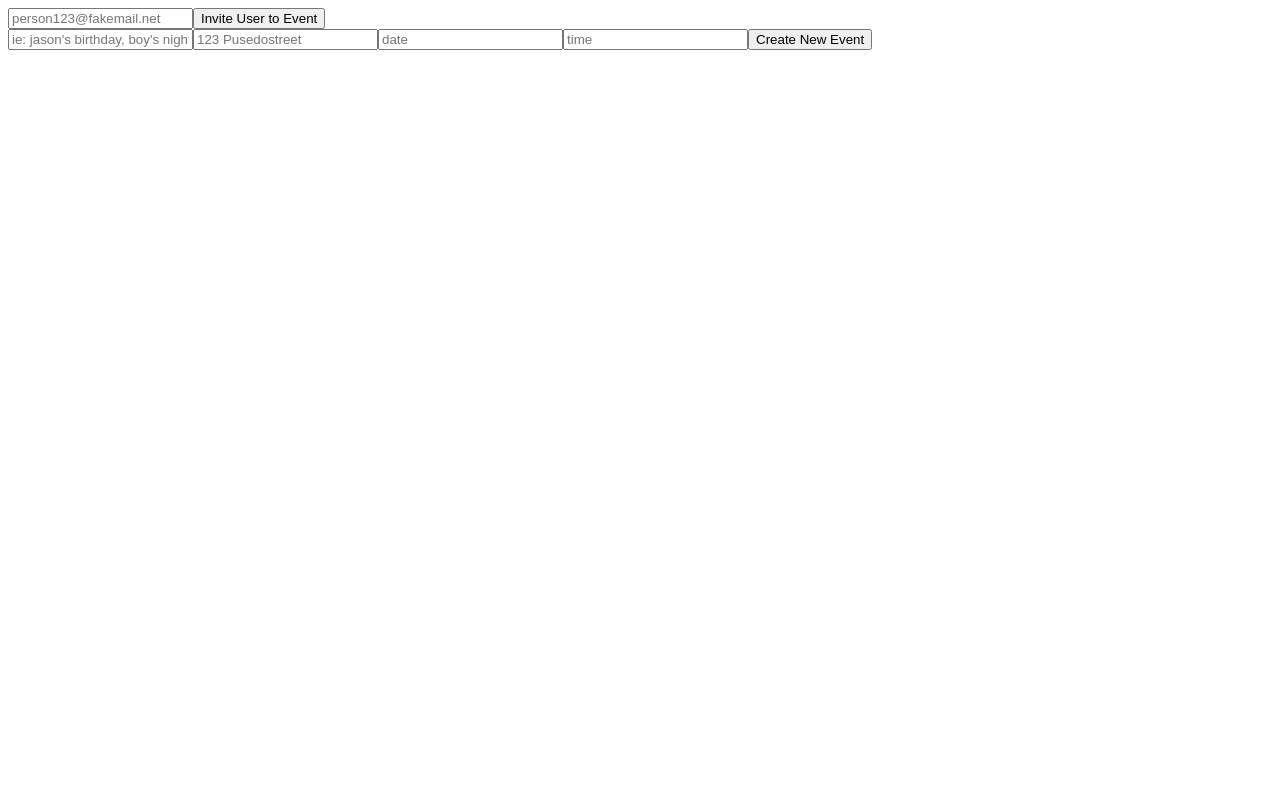
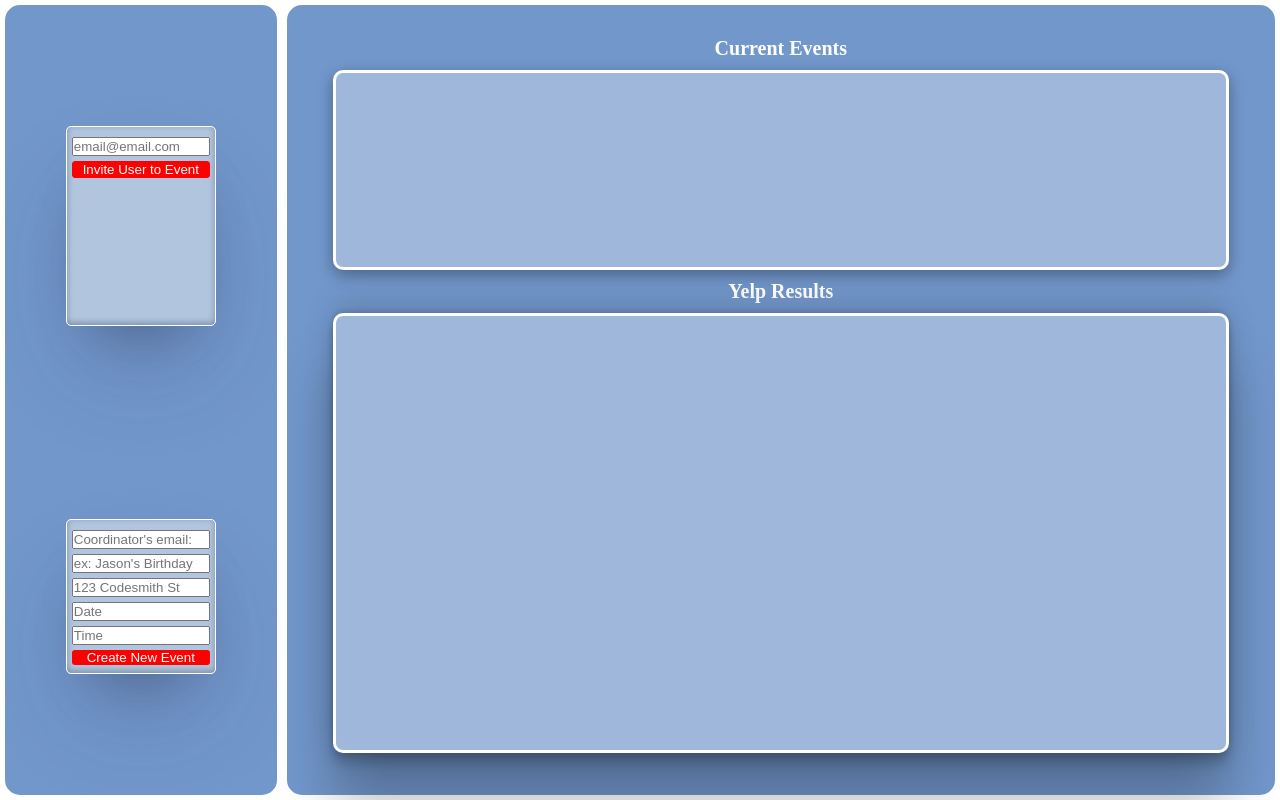
Before and after one commit to tasselled-wobbegong-13/Quizzine, a React app in the folder frontend/: page /dashboard in a window 1280 px wide. Built offline with nearby package versions, Linux system fonts and the light colour scheme.

Commit message:
updated frontend w/ css

```diff
--- a/frontend/src/App.jsx
+++ b/frontend/src/App.jsx
@@ -1,5 +1,4 @@
 import React from "react";
-import Dashboard from "./views/Dashboard";
 import Home from "./views/Home";
 import NewEvent from "./views/NewEvent";
 import Register from "./views/Register";
--- a/frontend/src/components/AddUserToEvent.jsx
+++ b/frontend/src/components/AddUserToEvent.jsx
@@ -3,16 +3,16 @@ import { useState} from "react";
 import PopulateUsers from "./PopulateUsers";
 import UserInputForm from "./UserInputForm";
 
-const NewEventForm = () => {
+const NewEventForm = ({users, setUsers}) => {
   //create user state, *updating state is async
-  const  [users, setUsers] = useState([]);
+  // const  [users, setUsers] = useState([]);
 
   //return the form with email input field, add user button, and rendering of added users
   return (
-   <>
+   <div className="addUsersContainer">
     <UserInputForm users={users} setUsers={setUsers}/>
-    <PopulateUsers users={users}/>
-  </>
+    <PopulateUsers users={users} setUsers={setUsers}/>
+  </div>
   )
 }
 
--- /dev/null
+++ b/frontend/src/components/CurrentEvents.jsx
@@ -0,0 +1,22 @@
+import React from "react";
+
+/*
+address: "123 codesmith st"
+author: "test1@test.com"
+date: "01/15/24"
+invited_users: ['test@test.com']
+newEventName: "bday"
+time: "01/15/24"
+*/
+
+const CurrentEvents = ({events}) => {
+    console.log('events from currentEvents-->',events)
+        const curEvents = events.map((event, index)=> <div className="eventCard" key={index}>{event.newEventName}</div>)
+    return (
+        <div className="currentEventsContainer">
+            {curEvents}
+        </div>
+    )
+}
+
+export default CurrentEvents;
--- a/frontend/src/components/NewEventForm.jsx
+++ b/frontend/src/components/NewEventForm.jsx
@@ -1,40 +1,72 @@
 import React from "react";
 
-const NewEventForm = () => {
+const NewEventForm = ({users, events, setEvents}) => {
+
+  const handleSubmit = async (e) => {
+    e.preventDefault();
+    const eventDetails = {
+      author: e.target.email.value,
+      invited_users: users,
+      address: e.target.address.value,
+      newEventName: e.target.newEventName.value,
+      date: e.target.date.value,
+      time: e.target.date.value
+    }
+
+    console.log('eventDetails Obj --> ',eventDetails)
+    console.log('invited_users array -->', eventDetails['invited_users'])
+
+    setEvents(prevEvent => [...prevEvent, eventDetails]);
+    console.log('events state --> ',events)
+
+
+  }
+
   return (
-  <>
-    <form>
+  <div className="createEventContainer">
+    <form className="createEventForm" onSubmit={handleSubmit}>
+      <input
+        type="email"
+        name="email"
+        id="email"
+        placeholder="Coordinator's email:"
+        className="creatEventInput1"
+      />
+
       <input
         type="text"
         name="newEventName"
         id="newEventName"
-        placeholder="ie: jason's birthday, boy's night out"
+        placeholder="ex: Jason's Birthday"
+        className="creatEventInput2"
       />
 
       <input
         type="text"
         name="address"
         id="address"
-        placeholder="123 Pusedostreet"
+        placeholder="123 Codesmith St"
+        className="creatEventInput3"
       />
 
       <input
         type="text"
         name="date"
         id="date"
-        placeholder="date"
+        placeholder="Date"
+        className="creatEventInput4"
       />
 
       <input
         type="text"
         name="time"
         id="time"
-        placeholder="time"
+        placeholder="Time"
+        className="creatEventInput5"
       />
-
-      <button type="submit">Create New Event</button>
+      <button type="submit" className="createEventButton">Create New Event</button>
     </form>
-  </>
+  </div>
   )
 
 }
--- a/frontend/src/components/PopulateUsers.jsx
+++ b/frontend/src/components/PopulateUsers.jsx
@@ -1,12 +1,23 @@
 import React from "react";
 
-const PopulateUsers = ({users}) => {
-  // console.log('users in populate users', users)
+const PopulateUsers = ({users, setUsers}) => {
+  console.log(users)
+
+  const handleOnClick = async (e) => {
+    console.log('hello')
+    console.log(e.target)
+  }
+
   return users.map((user, index) => {
     return (
-      <li key={index}>
-        {user}
-      </li>
+      <div className="userListContainer" key={index} >
+        <ul className="unorderedList">
+          <li className="listItemInUserListContainer">
+            {user}
+            <button className="buttonInListItem" onClick={handleOnClick}> X </button>
+          </li>
+          </ul>
+      </div>
     )
   })
 }
--- a/frontend/src/components/UserInputForm.jsx
+++ b/frontend/src/components/UserInputForm.jsx
@@ -8,36 +8,39 @@ const UserInputForm = ({ users, setUsers }) => {
     const newUser = e.target.addMembers.value;
     await setUsers((prevUsers) => [...prevUsers, newUser]);
     e.target.addMembers.value = "";
+
+
     //make subsequent call server with same endpoint
 
-    await fetch('api/addUserToEvent', {
-      method: 'POST',
-      mode: 'cors',
-      headers: {
-        "Content-Type": "application/json"
-      },
-      body: JSON.stringify({email: newUser})
-    })
-      .then(data => data.json())
-      .then(jsonData => {
-        // console.log('data within handleSubmit in react component -->', jsonData)
-      })
-      .catch(err => console.log(err));
+    // await fetch('api/addUserToEvent', {
+    //   method: 'POST',
+    //   mode: 'cors',
+    //   headers: {
+    //     "Content-Type": "application/json"
+    //   },
+    //   body: JSON.stringify({email: newUser})
+    // })
+    //   .then(data => data.json())
+    //   .then(jsonData => {
+    //     // console.log('data within handleSubmit in react component -->', jsonData)
+    //   })
+    //   .catch(err => console.log(err));
+
   }
 
   //return the form with email input field, add user button, and rendering of added users
   return (
    <>
-    <form onSubmit={handleSubmit}>
+    <form onSubmit={handleSubmit} className='userInputFormContainer'>
 
       <input
         type="text"
         name="addMembers"
         id="addMembers"
-        placeholder="person123@fakemail.net"
+        placeholder="email@email.com"
       />
 
-      <button type="submit">
+      <button type="submit" className="addUsersButton">
         Invite User to Event
       </button>
 
--- /dev/null
+++ b/frontend/src/components/YelpResults.jsx
@@ -0,0 +1,11 @@
+import React from "react";
+
+const YelpResults = () => {
+    return (
+        <div className="yelpResultsContainer">
+
+        </div>
+    )
+}
+
+export default YelpResults;
--- a/frontend/src/index.css
+++ b/frontend/src/index.css
@@ -0,0 +1,188 @@
+* {
+    margin: 0;
+    padding: 0;
+    box-sizing: border-box;
+}
+
+.dashboardContainer {
+    /* border: 5px solid red; */
+    height: 100vh;
+    width: 100vw;
+    display: flex;
+}
+
+.dashboardLeftContainer {
+    /* border: 2px solid blue; */
+    padding: 25px;
+    border: 5px solid white;
+    border-radius: 20px;
+    background-color: #7297cb;
+    height: 100vh;
+    width: 22vw;
+    display: flex;
+    flex-direction: column;
+    justify-content: space-around;
+    align-items: center;
+}
+
+.addUsersContainer {
+    border: 1px solid white;
+    border-radius: 5px;
+    padding: 5px;
+    background-color: #b2c5de;
+    width: 150px;
+    height: 200px;
+    overflow: auto;
+    box-shadow: rgba(50, 50, 93, 0.25) 0px 50px 100px -20px, rgba(0, 0, 0, 0.3) 0px 30px 60px -30px, rgba(10, 37, 64, 0.35) 0px -2px 6px 0px inset;
+}
+
+.addUsersButton {
+    color: white;
+    margin-top: 5px;
+    background-color: red;
+    border: 1px solid red;
+    border-radius: 3px;
+}
+
+.userInputFormContainer {
+    margin-top: 5px;
+    display: flex;
+    flex-direction: column;
+}
+
+.userListContainer {
+    border: 1.5px solid white;
+    border-radius: 2px;
+    padding: 5px;
+    margin-top: 5px;
+}
+
+.unorderedList{
+    list-style: none;
+}
+
+.listItemInUserListContainer{
+    display: flex;
+    justify-content: space-between;
+}
+
+.buttonInListItem{
+    padding: 0px 5px 0px 5px;
+    color: white;
+    background-color: red;
+    border: red;
+    font-size: 10px;
+    font-weight: bold;
+    border-radius: 5px;
+
+}
+
+.createEventContainer {
+    border: 1px solid white;
+    border-radius: 5px;
+    background-color: #b2c5de;
+    width: 150px;
+    height: 155px;
+    box-shadow: rgba(50, 50, 93, 0.25) 0px 50px 100px -20px, rgba(0, 0, 0, 0.3) 0px 30px 60px -30px, rgba(10, 37, 64, 0.35) 0px -2px 6px 0px inset;
+}
+
+.createEventForm {
+    display: flex;
+    flex-direction: column;
+    padding: 5px;
+
+}
+
+.creatEventInput1 {
+    margin-top: 5px;
+}
+.creatEventInput2 {
+    margin-top: 5px;
+}
+.creatEventInput3 {
+    margin-top: 5px;
+}
+.creatEventInput4 {
+    margin-top: 5px;
+}
+.creatEventInput5 {
+    margin-top: 5px;
+}
+
+.createEventButton {
+    margin-top: 5px;
+    color: white;
+    background-color: red;
+    border: red;
+    border-radius: 3px;
+}
+
+.dashboardRightContainer {
+    display: flex;
+    flex-direction: column;
+    align-items: center;
+    justify-content: center;
+    border: 5px solid white;
+    border-radius: 20px;
+    background-color: #7297cb;
+    width: 78vw;
+}
+
+.currentEventsHeader {
+    color: white;
+    font-size: 20px;
+}
+
+.currentEventsContainer {
+    width: 70vw;
+    height: 25vh;
+    border: 3px solid white;
+    border-radius: 10px;
+    margin: 10px;
+    box-shadow: rgba(0, 0, 0, 0.35) 0px 5px 15px;
+    overflow: auto;
+    display: flex;
+    flex-wrap:wrap;
+    background-color: #9eb7da;
+}
+
+.eventCard {
+    background-color: #7297cb;
+    /* border: 2px solid white; */
+    padding: 10px;
+    margin: 10px;
+    width: 100px;
+    height: 100px;
+    border-radius: 10px;
+    display: flex;
+    align-items: center;
+    justify-content: center;
+    color: black;
+    box-shadow: rgba(0, 0, 0, 0.35) 0px 5px 15px;
+}
+
+.eventCard:hover {
+    background-color: #7297cb;
+    border: 2px solid white;
+    color: white;
+    font-weight: bold;
+  }
+
+
+  .yelpResultsContainer{
+    width: 70vw;
+    height: 55vh;
+    border: 3px solid white;
+    border-radius: 10px;
+    margin: 10px;
+    box-shadow: rgba(0, 0, 0, 0.25) 0px 54px 55px, rgba(0, 0, 0, 0.12) 0px -12px 30px, rgba(0, 0, 0, 0.12) 0px 4px 6px, rgba(0, 0, 0, 0.17) 0px 12px 13px, rgba(0, 0, 0, 0.09) 0px -3px 5px;
+    overflow: auto;
+    display: flex;
+    flex-wrap:wrap;
+    background-color: #9eb7da;
+  }
+
+  .yelpResultsHeader{
+    color: white;
+    font-size: 20px;
+  }
--- a/frontend/src/views/Dashboard.jsx
+++ /dev/null
@@ -1,10 +0,0 @@
-import React from "react";
-import AddEventButton from "../components/AddEventButton.jsx";
-
-const Dashboard = () => {
-  return (
-      <AddEventButton/>
-  )
-}
-
-export default Dashboard;
--- a/frontend/src/views/NewEvent.jsx
+++ b/frontend/src/views/NewEvent.jsx
@@ -1,12 +1,26 @@
 import React from "react";
 import NewEventForm from "../components/NewEventForm.jsx";
 import AddUserToEvent from "../components/AddUserToEvent.jsx";
+import CurrentEvents from '../components/CurrentEvents.jsx'
+import YelpResults from '../components/YelpResults.jsx'
+import { useState} from "react";
 
 const NewEvent = () => {
+  const  [users, setUsers] = useState([]);
+  const  [events, setEvents] = useState([]);
+
   return (
-    <div >
-      <AddUserToEvent />
-      <NewEventForm />
+    <div className="dashboardContainer">
+    <div className="dashboardLeftContainer">
+      <AddUserToEvent users={users} setUsers={setUsers}/>
+      <NewEventForm  users={users} events={events} setEvents={setEvents}/>
+    </div>
+    <div className="dashboardRightContainer">
+      <h1 className="currentEventsHeader">Current Events</h1>
+      <CurrentEvents events={events}/>
+      <h1 className="yelpResultsHeader">Yelp Results</h1>
+      <YelpResults/>
+    </div>
     </div>
   )
 }
```
